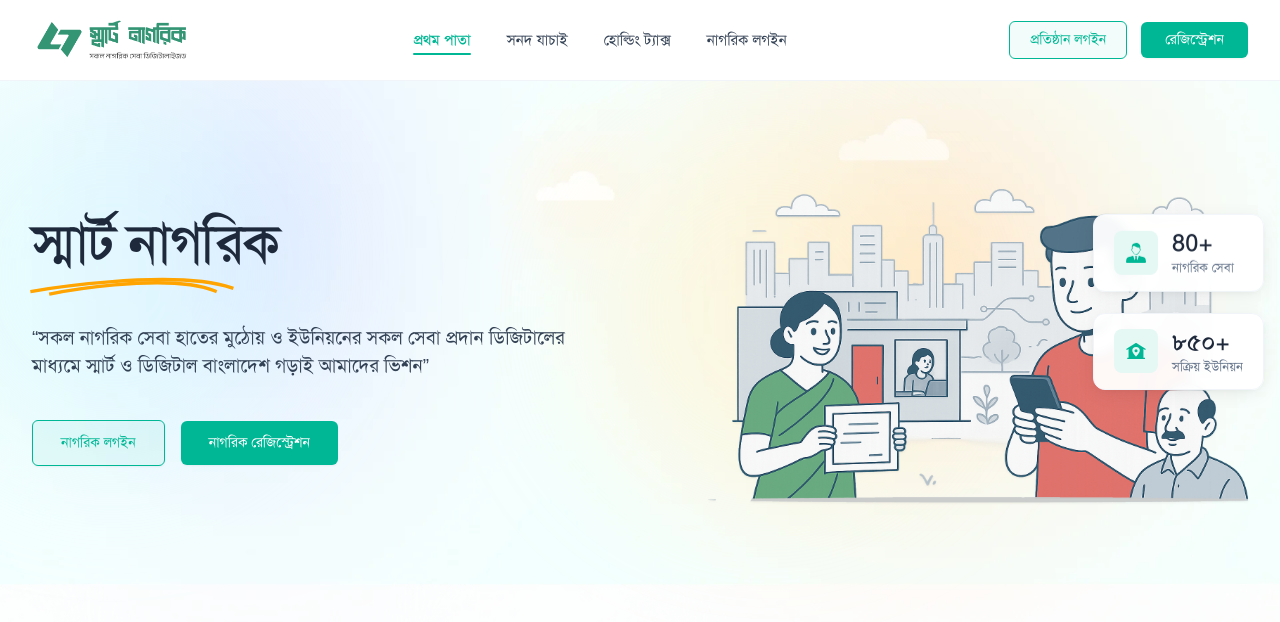
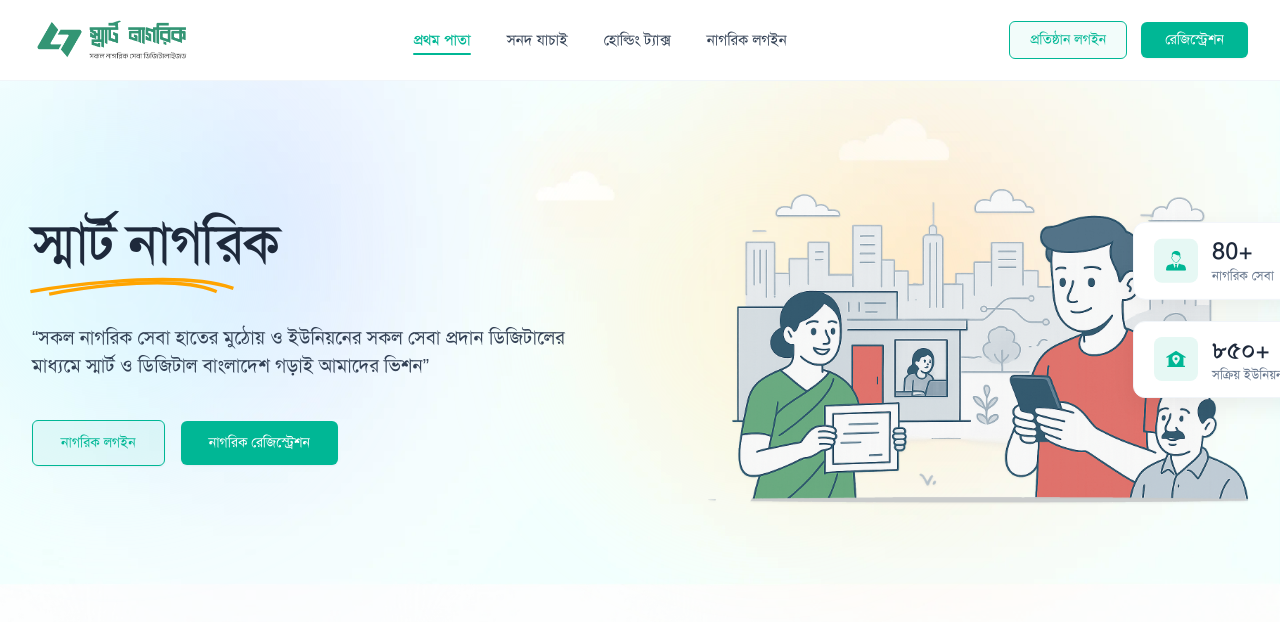
Before and after one commit to ishtiaqrobin/Smart-Nagorik-Landing-Page, a React (Vite) app: page / in a window 1280 px wide. Shown: the top 622 px of the page. Built offline with nearby package versions, Linux system fonts and the light colour scheme; the HTML template or start-up script is replaced by a standard one.

Commit message:
feat: create Banner component for landing page with call-to-action buttons and statistics

```diff
--- a/src/components/Banner.tsx
+++ b/src/components/Banner.tsx
@@ -81,9 +81,9 @@ export const Banner: React.FC<BannerProps> = ({ onActionClick }) => {
               />
 
               {/* Floating Stat Badges container */}
-              <div className="absolute right-0 sm:-right-4 top-1/4 -translate-y-8 flex flex-col gap-4 z-20">
+              <div className="absolute -right-2 sm:-right-10 lg:-right-14 top-1/4 -translate-y-6 flex flex-col gap-4 z-20">
                 {/* Badge 1: Citizen Services */}
-                <div className="animate-float-1 bg-white/95 backdrop-blur-sm rounded-xl py-3 px-4 sm:px-5 shadow-badge border border-slate-100 flex items-center gap-3.5 transition-transform hover:scale-105 select-none">
+                <div className="animate-float-1 bg-white rounded-xl py-3 px-4 sm:px-5 shadow-[0_8px_25px_rgba(0,0,0,0.06)] border border-slate-100 flex items-center gap-3.5 transition-all hover:scale-105 select-none">
                   <div className="w-11 h-11 rounded-lg bg-[#e6f8f4] flex items-center justify-center flex-shrink-0">
                     <img
                       src={humanSvg}
@@ -102,7 +102,7 @@ export const Banner: React.FC<BannerProps> = ({ onActionClick }) => {
                 </div>
 
                 {/* Badge 2: Active Unions */}
-                <div className="animate-float-2 bg-white/95 backdrop-blur-sm rounded-xl py-3 px-4 sm:px-5 shadow-badge border border-slate-100 flex items-center gap-3.5 transition-transform hover:scale-105 select-none">
+                <div className="animate-float-2 bg-white rounded-xl py-3 px-4 sm:px-5 shadow-[0_8px_25px_rgba(0,0,0,0.06)] border border-slate-100 flex items-center gap-3.5 transition-all hover:scale-105 select-none">
                   <div className="w-11 h-11 rounded-lg bg-[#e6f8f4] flex items-center justify-center flex-shrink-0">
                     <img
                       src={homeSvg}
```
